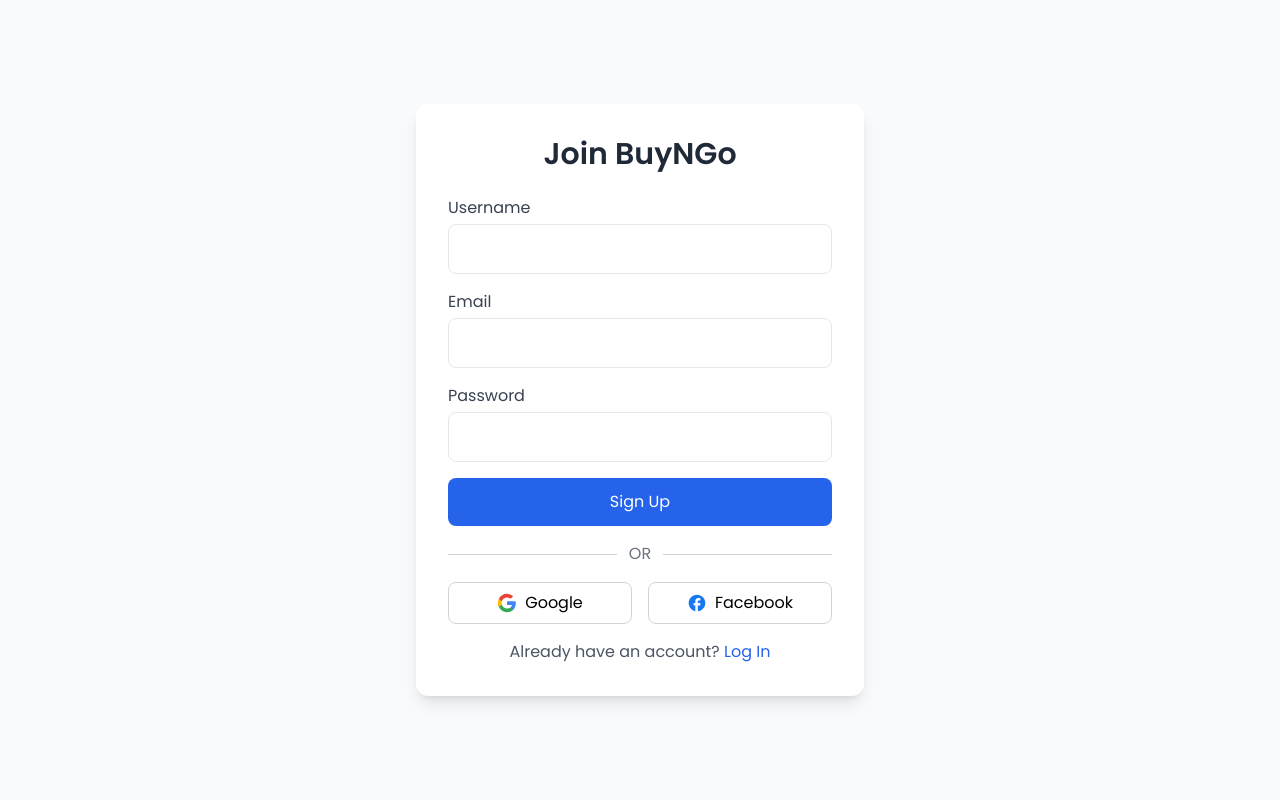
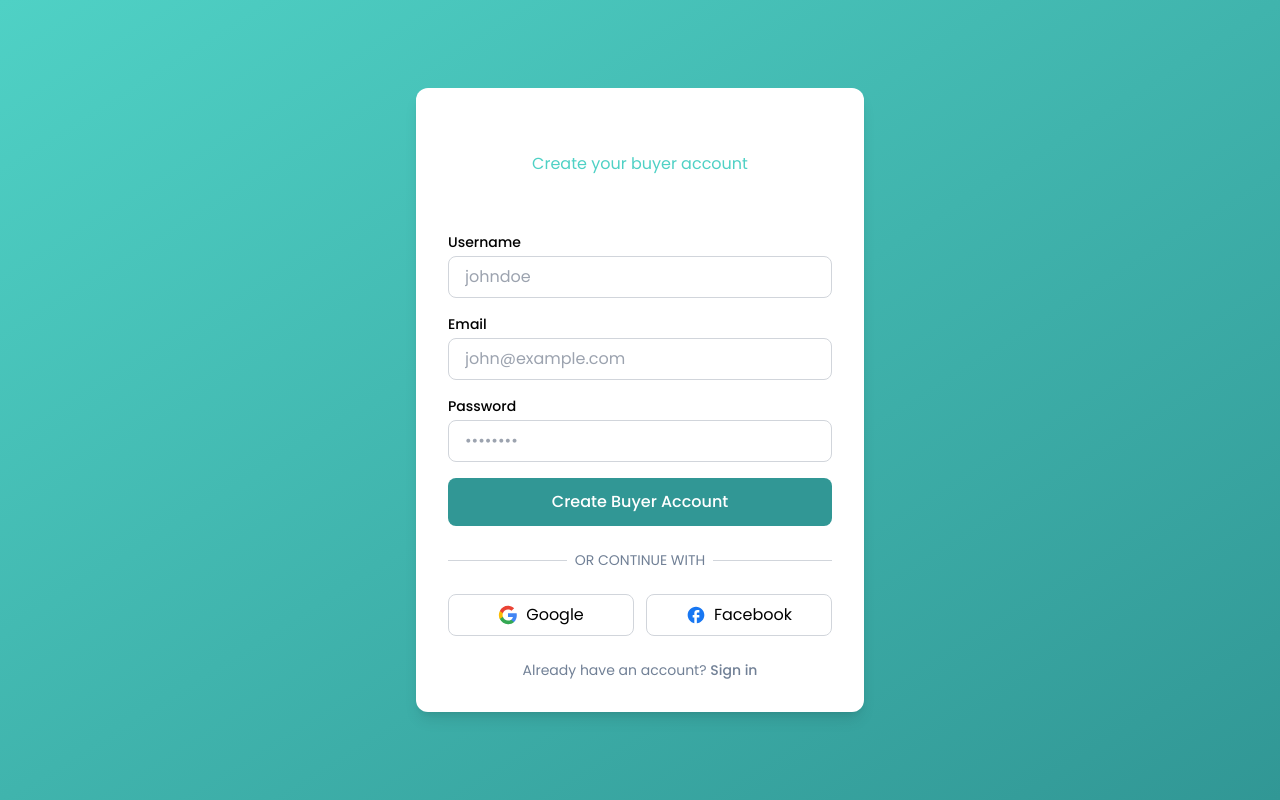
Before and after one commit to Cabdinasir64/BuyNGo, a React (Vite) app: page / in a window 1280 px wide. Built offline with nearby package versions, Linux system fonts and the light colour scheme; the HTML template or start-up script is replaced by a standard one.

Commit message:
i change thhe code all of them and making frebase v8

```diff
--- a/src/auth/signup.jsx
+++ b/src/auth/signup.jsx
@@ -1,80 +1,107 @@
 import { useState } from "react";
-import { auth, googleProvider, facebookProvider } from "/firebase";
-import { createUserWithEmailAndPassword, signInWithPopup } from "firebase/auth";
-import { doc, setDoc, getFirestore, collection, query, where, getDocs } from "firebase/firestore";
+import firebase from "/firebase";
 import { Link, useNavigate } from "react-router-dom";
+import { googleProvider, facebookProvider } from "../../firebase.js";
 
 // SVG Icons
 const GoogleIcon = () => (
-    <svg className="w-5 h-5" viewBox="0 0 24 24" fill="none" xmlns="http://www.w3.org/2000/svg">
-        <path d="M22.56 12.25c0-.78-.07-1.53-.2-2.25H12v4.26h5.92c-.26 1.37-1.04 2.53-2.21 3.31v2.77h3.57c2.08-1.92 3.28-4.74 3.28-8.09z" fill="#4285F4" />
-        <path d="M12 23c2.97 0 5.46-.98 7.28-2.66l-3.57-2.77c-.98.66-2.23 1.06-3.71 1.06-2.86 0-5.29-1.93-6.16-4.53H2.18v2.84C3.99 20.53 7.7 23 12 23z" fill="#34A853" />
-        <path d="M5.84 14.09c-.22-.66-.35-1.36-.35-2.09s.13-1.43.35-2.09V7.07H2.18C1.43 8.55 1 10.22 1 12s.43 3.45 1.18 4.93l2.85-2.22.81-.62z" fill="#FBBC05" />
-        <path d="M12 5.38c1.62 0 3.06.56 4.21 1.64l3.15-3.15C17.45 2.09 14.97 1 12 1 7.7 1 3.99 3.47 2.18 7.07l3.66 2.84c.87-2.6 3.3-4.53 6.16-4.53z" fill="#EA4335" />
+    <svg
+        className="w-5 h-5"
+        viewBox="0 0 24 24"
+        fill="none"
+        xmlns="http://www.w3.org/2000/svg"
+    >
+        <path
+            d="M22.56 12.25c0-.78-.07-1.53-.2-2.25H12v4.26h5.92c-.26 1.37-1.04 2.53-2.21 3.31v2.77h3.57c2.08-1.92 3.28-4.74 3.28-8.09z"
+            fill="#4285F4"
+        />
+        <path
+            d="M12 23c2.97 0 5.46-.98 7.28-2.66l-3.57-2.77c-.98.66-2.23 1.06-3.71 1.06-2.86 0-5.29-1.93-6.16-4.53H2.18v2.84C3.99 20.53 7.7 23 12 23z"
+            fill="#34A853"
+        />
+        <path
+            d="M5.84 14.09c-.22-.66-.35-1.36-.35-2.09s.13-1.43.35-2.09V7.07H2.18C1.43 8.55 1 10.22 1 12s.43 3.45 1.18 4.93l2.85-2.22.81-.62z"
+            fill="#FBBC05"
+        />
+        <path
+            d="M12 5.38c1.62 0 3.06.56 4.21 1.64l3.15-3.15C17.45 2.09 14.97 1 12 1 7.7 1 3.99 3.47 2.18 7.07l3.66 2.84c.87-2.6 3.3-4.53 6.16-4.53z"
+            fill="#EA4335"
+        />
     </svg>
 );
 
 const FacebookIcon = () => (
-    <svg className="w-5 h-5" viewBox="0 0 24 24" fill="none" xmlns="http://www.w3.org/2000/svg">
-        <path d="M22 12c0-5.52-4.48-10-10-10S2 6.48 2 12c0 4.84 3.44 8.87 8 9.8V15H8v-3h2V9.5C10 7.57 11.57 6 13.5 6H16v3h-2c-.55 0-1 .45-1 1v2h3v3h-3v6.95c5.05-.5 9-4.76 9-9.95z" fill="#1877F2" />
+    <svg
+        className="w-5 h-5"
+        viewBox="0 0 24 24"
+        fill="none"
+        xmlns="http://www.w3.org/2000/svg"
+    >
+        <path
+            d="M22 12c0-5.52-4.48-10-10-10S2 6.48 2 12c0 4.84 3.44 8.87 8 9.8V15H8v-3h2V9.5C10 7.57 11.57 6 13.5 6H16v3h-2c-.55 0-1 .45-1 1v2h3v3h-3v6.95c5.05-.5 9-4.76 9-9.95z"
+            fill="#1877F2"
+        />
     </svg>
 );
 
 export default function Signup() {
     const navigate = useNavigate();
-    const db = getFirestore();
     const [error, setError] = useState("");
     const [formData, setFormData] = useState({
         username: "",
         email: "",
         password: "",
+        role: "buyer", // Default role
     });
     const [errors, setErrors] = useState({
         username: "",
         email: "",
         password: "",
     });
+    const [isLoading, setIsLoading] = useState(false);
 
-    // ✅ Check if username/email exists in Firestore
+    // Check if username/email exists (Firebase v8)
     const checkUnique = async (field, value) => {
-        const usersRef = collection(db, "users");
-        const q = query(usersRef, where(field, "==", value));
-        const snapshot = await getDocs(q);
-        return snapshot.empty; // Returns true if unique
+        const snapshot = await firebase
+            .firestore()
+            .collection("users")
+            .where(field, "==", value)
+            .get();
+        return snapshot.empty;
     };
 
-    // ✅ Validate Form
+    // Validate Form
     const validate = async () => {
         let valid = true;
         const newErrors = { username: "", email: "", password: "" };
 
-        // Username Validation
         if (formData.username.length < 3) {
             newErrors.username = "Username must be 3+ characters!";
             valid = false;
         } else if (!/^[a-zA-Z0-9_]+$/.test(formData.username)) {
-            newErrors.username = "No spaces/special chars!";
+            newErrors.username = "Only letters, numbers and underscores!";
             valid = false;
         } else if (!(await checkUnique("username", formData.username))) {
             newErrors.username = "Username taken!";
             valid = false;
         }
 
-        // Email Validation
         if (!/^[^\s@]+@[^\s@]+\.[^\s@]+$/.test(formData.email)) {
-            newErrors.email = "Invalid email!";
+            newErrors.email = "Invalid email format!";
             valid = false;
         } else if (!(await checkUnique("email", formData.email))) {
             newErrors.email = "Email already registered!";
             valid = false;
         }
 
-        // Password Validation
         if (formData.password.length < 8) {
-            newErrors.password = "Password must be 8+ chars!";
+            newErrors.password = "Password must be 8+ characters!";
             valid = false;
-        } else if (!/[A-Z]/.test(formData.password) || !/[!@#$%^&*]/.test(formData.password)) {
-            newErrors.password = "Need 1 uppercase & 1 symbol!";
+        } else if (!/[A-Z]/.test(formData.password)) {
+            newErrors.password = "Need at least 1 uppercase letter!";
+            valid = false;
+        } else if (!/[!@#$%^&*]/.test(formData.password)) {
+            newErrors.password = "Need at least 1 special character!";
             valid = false;
         }
 
@@ -82,75 +109,106 @@ export default function Signup() {
         return valid;
     };
 
-    // ✅ Handle Signup
+    // Handle Signup (Firebase v8)
     const handleSubmit = async (e) => {
         e.preventDefault();
         setError("");
+        setIsLoading(true);
 
         if (await validate()) {
             try {
-                // 1. Create user in Firebase Auth
-                const userCredential = await createUserWithEmailAndPassword(
-                    auth,
-                    formData.email,
-                    formData.password
-                );
+                const { user } = await firebase
+                    .auth()
+                    .createUserWithEmailAndPassword(formData.email, formData.password);
 
-                // 2. Save user data to Firestore
-                await setDoc(doc(db, "users", userCredential.user.uid), {
+                await firebase.firestore().collection("users").doc(user.uid).set({
                     username: formData.username,
                     email: formData.email,
-                    createdAt: new Date(),
+                    role: formData.role,
+                    createdAt: firebase.firestore.FieldValue.serverTimestamp(),
+                    lastLogin: firebase.firestore.FieldValue.serverTimestamp(),
                 });
 
-                navigate("/dashboard");
+                navigate(`/${formData.role}/dashboard`);
             } catch (err) {
                 setError(err.message);
+            } finally {
+                setIsLoading(false);
             }
+        } else {
+            setIsLoading(false);
         }
     };
 
-    // ✅ Social Login (Google/Facebook)
+    // Social Login (Firebase v8)
     const handleSocialLogin = async (provider) => {
         try {
-            const result = await signInWithPopup(auth, provider);
-            const user = result.user;
+            setIsLoading(true);
+            let authProvider;
 
-            // Check if user exists in Firestore
-            const userDoc = await getDocs(query(collection(db, "users"), where("email", "==", user.email)));
+            if (provider === "google") {
+                authProvider = googleProvider;
+            } else {
+                authProvider = facebookProvider;
+            }
 
-            if (userDoc.empty) {
-                // Save new user if not exists
-                await setDoc(doc(db, "users", user.uid), {
+            const { user } = await firebase.auth().signInWithPopup(authProvider);
+
+            const snapshot = await firebase
+                .firestore()
+                .collection("users")
+                .where("email", "==", user.email)
+                .get();
+
+            if (snapshot.empty) {
+                await firebase
+                    .firestore()
+                    .collection("users")
+                    .doc(user.uid)
+                    .set({
                         username: user.displayName || user.email.split("@")[0],
                         email: user.email,
-                    createdAt: new Date(),
+                        role: "buyer", // Default role for social login
+                        createdAt: firebase.firestore.FieldValue.serverTimestamp(),
+                        lastLogin: firebase.firestore.FieldValue.serverTimestamp(),
                     });
             }
 
-            navigate("/dashboard");
+            navigate("/buyer/dashboard");
         } catch (err) {
             setError(err.message);
+        } finally {
+            setIsLoading(false);
         }
     };
 
     return (
-        <div className="min-h-screen bg-gray-50 flex items-center justify-center p-4">
-            <div className="bg-white rounded-xl shadow-lg p-8 w-full max-w-md transition-all hover:shadow-xl">
-                <h1 className="text-3xl font-bold text-center text-gray-800 mb-6">
+        <div className="min-h-screen bg-gradient-to-br from-primary-light to-primary-dark flex items-center justify-center p-4 sm:p-6">
+            <div className="bg-white rounded-xl shadow-lg w-full max-w-md overflow-hidden">
+                {/* Header with Branding */}
+                <div className="bg-primary-DEFAULT p-6 text-center">
+                    <h1 className="text-2xl sm:text-3xl font-heading font-bold text-white">
                         Join BuyNGo
                     </h1>
+                    <p className="text-primary-light mt-1">Create your buyer account</p>
+                </div>
 
+                <div className="p-6 sm:p-8">
+                    {/* Error Message */}
                     {error && (
-                    <div className="bg-red-100 border-l-4 border-red-500 text-red-700 p-3 mb-4 rounded">
-                        {error}
+                        <div className="mb-4 p-3 bg-accent-red/10 border-l-4 border-accent-red text-accent-red rounded-lg">
+                            <p>{error}</p>
                         </div>
                     )}
 
+                    {/* Form */}
                     <form onSubmit={handleSubmit} className="space-y-4">
-                    {/* Username Input */}
+                        {/* Username */}
                         <div>
-                        <label htmlFor="username" className="block text-gray-700 mb-1">
+                            <label
+                                htmlFor="username"
+                                className="block text-sm font-medium text-dark-DEFAULT mb-1"
+                            >
                                 Username
                             </label>
                             <input
@@ -161,17 +219,26 @@ export default function Signup() {
                                     setFormData({ ...formData, username: e.target.value });
                                     setErrors({ ...errors, username: "" });
                                 }}
-                            className={`w-full p-3 border rounded-lg focus:ring-2 ${errors.username ? "border-red-500 focus:ring-red-200" : "focus:ring-blue-200"
+                                className={`w-full px-4 py-2 rounded-lg border focus:outline-none focus:ring-2 ${errors.username
+                                    ? "border-accent-red focus:ring-accent-red/30"
+                                    : "border-gray-300 focus:border-primary-DEFAULT focus:ring-primary-light/30"
                                     }`}
+                                placeholder="johndoe"
+                                autoComplete="username"
                             />
                             {errors.username && (
-                            <p className="text-red-500 text-sm mt-1">{errors.username}</p>
+                                <p className="mt-1 text-sm text-accent-red">
+                                    {errors.username}
+                                </p>
                             )}
                         </div>
 
-                    {/* Email Input */}
+                        {/* Email */}
                         <div>
-                        <label htmlFor="email" className="block text-gray-700 mb-1">
+                            <label
+                                htmlFor="email"
+                                className="block text-sm font-medium text-dark-DEFAULT mb-1"
+                            >
                                 Email
                             </label>
                             <input
@@ -182,17 +249,24 @@ export default function Signup() {
                                     setFormData({ ...formData, email: e.target.value });
                                     setErrors({ ...errors, email: "" });
                                 }}
-                            className={`w-full p-3 border rounded-lg focus:ring-2 ${errors.email ? "border-red-500 focus:ring-red-200" : "focus:ring-blue-200"
+                                className={`w-full px-4 py-2 rounded-lg border focus:outline-none focus:ring-2 ${errors.email
+                                    ? "border-accent-red focus:ring-accent-red/30"
+                                    : "border-gray-300 focus:border-primary-DEFAULT focus:ring-primary-light/30"
                                     }`}
+                                placeholder="john@example.com"
+                                autoComplete="email"
                             />
                             {errors.email && (
-                            <p className="text-red-500 text-sm mt-1">{errors.email}</p>
+                                <p className="mt-1 text-sm text-accent-red">{errors.email}</p>
                             )}
                         </div>
 
-                    {/* Password Input */}
+                        {/* Password */}
                         <div>
-                        <label htmlFor="password" className="block text-gray-700 mb-1">
+                            <label
+                                htmlFor="password"
+                                className="block text-sm font-medium text-dark-DEFAULT mb-1"
+                            >
                                 Password
                             </label>
                             <input
@@ -203,57 +277,106 @@ export default function Signup() {
                                     setFormData({ ...formData, password: e.target.value });
                                     setErrors({ ...errors, password: "" });
                                 }}
-                            className={`w-full p-3 border rounded-lg focus:ring-2 ${errors.password ? "border-red-500 focus:ring-red-200" : "focus:ring-blue-200"
+                                className={`w-full px-4 py-2 rounded-lg border focus:outline-none focus:ring-2 ${errors.password
+                                    ? "border-accent-red focus:ring-accent-red/30"
+                                    : "border-gray-300 focus:border-primary-DEFAULT focus:ring-primary-light/30"
                                     }`}
+                                placeholder="••••••••"
+                                autoComplete="new-password"
                             />
                             {errors.password && (
-                            <p className="text-red-500 text-sm mt-1">{errors.password}</p>
+                                <p className="mt-1 text-sm text-accent-red">
+                                    {errors.password}
+                                </p>
                             )}
                         </div>
 
                         {/* Submit Button */}
                         <button
                             type="submit"
-                        className="w-full bg-blue-600 hover:bg-blue-700 text-white py-3 rounded-lg transition duration-200"
+                            disabled={isLoading}
+                            className={`w-full py-3 px-4 rounded-lg font-medium bg-primary-dark text-white transition-colors ${isLoading
+                                ? "bg-primary-light cursor-not-allowed"
+                                : "hover:bg-primary-dark/80"
+                                }`}
                         >
-                        Sign Up
+                            {isLoading ? (
+                                <span className="flex items-center justify-center">
+                                    <svg
+                                        className="animate-spin -ml-1 mr-2 h-4 w-4 text-white"
+                                        xmlns="http://www.w3.org/2000/svg"
+                                        fill="none"
+                                        viewBox="0 0 24 24"
+                                    >
+                                        <circle
+                                            className="opacity-25"
+                                            cx="12"
+                                            cy="12"
+                                            r="10"
+                                            stroke="currentColor"
+                                            strokeWidth="4"
+                                        ></circle>
+                                        <path
+                                            className="opacity-75"
+                                            fill="currentColor"
+                                            d="M4 12a8 8 0 018-8V0C5.373 0 0 5.373 0 12h4zm2 5.291A7.962 7.962 0 014 12H0c0 3.042 1.135 5.824 3 7.938l3-2.647z"
+                                        ></path>
+                                    </svg>
+                                    Creating account...
+                                </span>
+                            ) : (
+                                "Create Buyer Account"
+                            )}
                         </button>
+                    </form>
 
                     {/* Divider */}
-                    <div className="flex items-center my-4">
-                        <div className="flex-1 border-t border-gray-300"></div>
-                        <span className="px-3 text-gray-500">OR</span>
-                        <div className="flex-1 border-t border-gray-300"></div>
+                    <div className="my-6 relative">
+                        <div className="absolute inset-0 flex items-center">
+                            <div className="w-full border-t border-gray-300"></div>
+                        </div>
+                        <div className="relative flex justify-center">
+                            <span className="bg-white px-2 text-sm text-dark-muted">
+                                OR CONTINUE WITH
+                            </span>
+                        </div>
                     </div>
 
-                    {/* Social Login Buttons */}
-                    <div className="flex gap-4">
+                    {/* Social Buttons */}
+                    <div className="grid grid-cols-2 gap-3">
                         <button
                             type="button"
-                            onClick={() => handleSocialLogin(googleProvider)}
-                            className="flex-1 flex items-center justify-center gap-2 bg-white border border-gray-300 hover:bg-gray-50 px-4 py-2 rounded-lg"
+                            onClick={() => handleSocialLogin("google")}
+                            disabled={isLoading}
+                            className="flex items-center justify-center gap-2 w-full py-2 px-4 rounded-lg border border-gray-300 bg-white text-dark-DEFAULT hover:bg-gray-50 transition-colors disabled:opacity-50"
                         >
                             <GoogleIcon />
-                            Google
+                            <span>Google</span>
                         </button>
                         <button
                             type="button"
-                            onClick={() => handleSocialLogin(facebookProvider)}
-                            className="flex-1 flex items-center justify-center gap-2 bg-white border border-gray-300 hover:bg-gray-50 px-4 py-2 rounded-lg"
+                            onClick={() => handleSocialLogin("facebook")}
+                            disabled={isLoading}
+                            className="flex items-center justify-center gap-2 w-full py-2 px-4 rounded-lg border border-gray-300 bg-white text-dark-DEFAULT hover:bg-gray-50 transition-colors disabled:opacity-50"
                         >
                             <FacebookIcon />
-                            Facebook
+                            <span>Facebook</span>
                         </button>
                     </div>
 
                     {/* Login Link */}
-                    <p className="text-center text-gray-600 mt-4">
+                    <div className="mt-6 text-center text-sm text-dark-muted">
+                        <p>
                             Already have an account?{" "}
-                        <Link to="/login" className="text-blue-600 hover:underline">
-                            Log In
+                            <Link
+                                to="/login"
+                                className="font-medium text-primary-DEFAULT hover:text-primary-dark"
+                            >
+                                Sign in
                             </Link>
                         </p>
-                </form>
+                    </div>
+                </div>
             </div>
         </div>
     );
```
Lines whose indentation alone changed are shown as unchanged.
